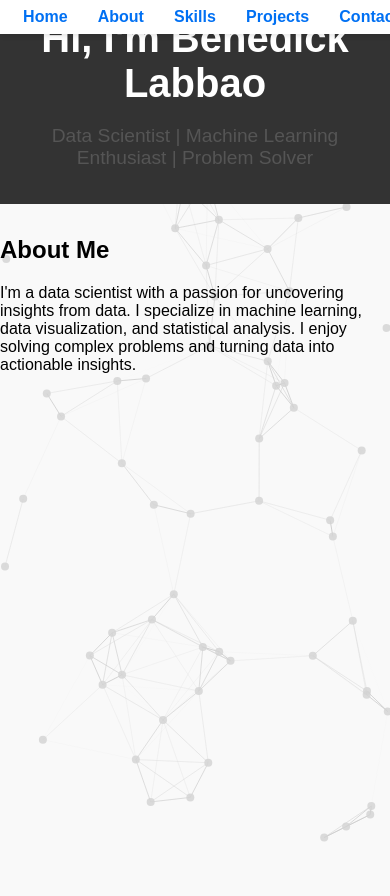
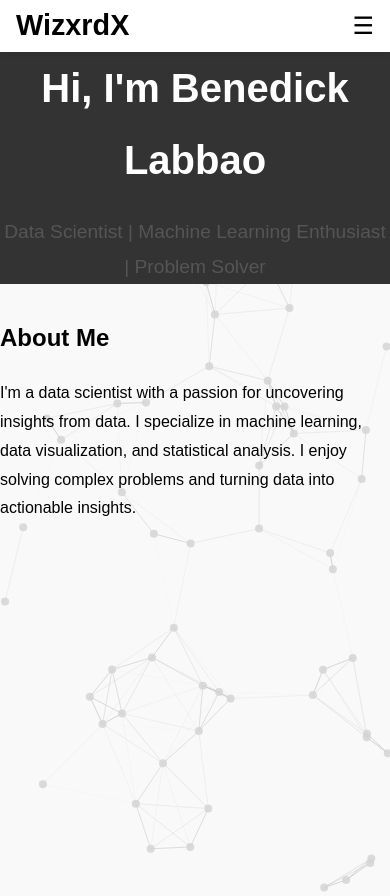
Before and after one commit to Wizxrdx/wizxrdx.github.io, a Next.js app: page / in a window 390 px wide. Before the commit the page ends 844 px from the top, so only its background shows below. Built offline with nearby package versions, Linux system fonts and the light colour scheme.

Commit message:
Refactor Navbar component for improved mobile responsiveness and styling; update global styles for consistency

```diff
--- a/src/components/Navbar/Navbar.module.css
+++ b/src/components/Navbar/Navbar.module.css
@@ -1,26 +1,81 @@
+.logoContainer {
+    margin-left: 1rem;
+    margin-right: 1rem;
+}
+
+.logo {
+    font-size: 1.8rem;
+    font-weight: bold;
+    color: #000000;
+}
+
 .navbar {
-    position: fixed;
+    position: sticky;
     top: 0;
     left: 0;
     width: 100%;
     background-color: #ffffff;
     box-shadow: 0 2px 5px rgba(0, 0, 0, 0.1);
     z-index: 10;
-    padding: 0.5rem 1rem;
+    display: flex;
+    justify-content: space-between;
+    align-items: center;
 }
 .navList {
     list-style: none;
     display: flex;
-    justify-content: space-around;
+    align-items: center;
+    gap: 5rem;
     margin: 0;
+    margin-right: 2rem;
     padding: 0;
+    transition: clip-path 0.3s ease-in-out;
 }
 .navItem {
-        margin: 0;
+    margin: 0;
+    height: 100%;
+    width: 100%;
+    display: flex;
+    align-items: center;
+    justify-content: right;
+    margin-right: 2rem;
 }
 .navLink {
     text-decoration: none;
-    color: #0070f3;
     font-weight: bold;
-    font-size: 1rem;
+    font-size: 1.5rem;
 }
+.hamburger {
+    display: none; /* Hidden by default, shown on mobile via media query */
+    font-size: 1.5rem;
+    cursor: pointer;
+    margin-right: 1rem;
+}
+
+/* Mobile Styles */
+@media (max-width: 910px) {
+    .hamburger {
+        display: block; /* Show hamburger menu on mobile */
+    }
+    .navList {
+        display: flex;
+        flex-direction: column;
+        align-items: center;
+        width: 100%;
+        background-color: #ffffff;
+        gap: 1rem;
+
+        overflow: hidden;
+        position: absolute;
+        top: 99%;
+        width: 100%;
+        height: fit-content;
+        clip-path: inset(0 0 100% 0);
+    }
+    .navListOpen {
+        clip-path: inset(0 0 0 0);
+    }
+    .navLink {
+        font-size: 1.2rem;
+    }
+}
--- a/src/components/Navbar/Navbar.tsx
+++ b/src/components/Navbar/Navbar.tsx
@@ -1,34 +1,39 @@
+"use client";
 import Link from "next/link";
 import styles from './Navbar.module.css';
+import { useState } from "react";
 
 export default function Navbar() {
+    const [isMenuOpen, setIsMenuOpen] = useState(false);
+
+    const toggleMenu = () => {
+        setIsMenuOpen(!isMenuOpen);
+    };
 
     return (
         <nav className={styles.navbar}>
-            <ul className={styles.navList}>
+            <div className={styles.logoContainer}>
+                <Link href="/" className={styles.logo} onClick={() => setIsMenuOpen(false)}>
+                    WizxrdX
+                </Link>
+            </div>
+            <div className={styles.hamburger} onClick={toggleMenu}>
+                ☰
+            </div>
+            <ul className={`${styles.navList} ${isMenuOpen ? styles.navListOpen : ''}`}>
                 <li className={styles.navItem}>
-                <Link href="/" className={styles.navLink}>
-                Home
-                </Link>
-            </li>
-            <li className={styles.navItem}>
-                <Link href="#about" className={styles.navLink}>
-                About
-                </Link>
-            </li>
-            <li className={styles.navItem}>
-                <Link href="#skills" className={styles.navLink}>
-                Skills
-                </Link>
-            </li>
-            <li className={styles.navItem}>
-                <Link href="#projects" className={styles.navLink}>
+                    <Link href="/projects" className={styles.navLink} onClick={() => setIsMenuOpen(false)}>
                     Projects
                     </Link>
                 </li>
                 <li className={styles.navItem}>
-                <Link href="#contact" className={styles.navLink}>
-                Contact
+                    <Link href="/education" className={styles.navLink} onClick={() => setIsMenuOpen(false)}>
+                    Education
+                    </Link>
+                </li>
+                <li className={styles.navItem}>
+                    <Link href="/skills" className={styles.navLink} onClick={() => setIsMenuOpen(false)}>
+                    Skills
                     </Link>
                 </li>
             </ul>
--- a/src/styles/globals.css
+++ b/src/styles/globals.css
@@ -1,23 +1,35 @@
 body {
-  font-family: Arial, sans-serif;
+  font-family: IBM Plex Sans, Newsreader, sans-serif;
   margin: 0;
   padding: 0;
   background-color: #f9f9f9;
+  line-height: 1.8;
+  font-weight: 300;
+}
+
+section {
+  margin: 0;
+  padding: 0;
+  width: 100%;
+  height: 100vh;
 }
 
 header {
   background-color: #333;
   color: white;
-  padding: 1rem;
 }
 
 nav ul {
   list-style: none;
   display: flex;
-  gap: 1rem;
 }
 
-nav ul li a {
-  color: white;
+a {
+  color: gray;
   text-decoration: none;
+  transition: color 0.3s ease;
 }
+
+a:hover {
+  color: #333;
+}
```
Lines whose indentation alone changed are shown as unchanged.
